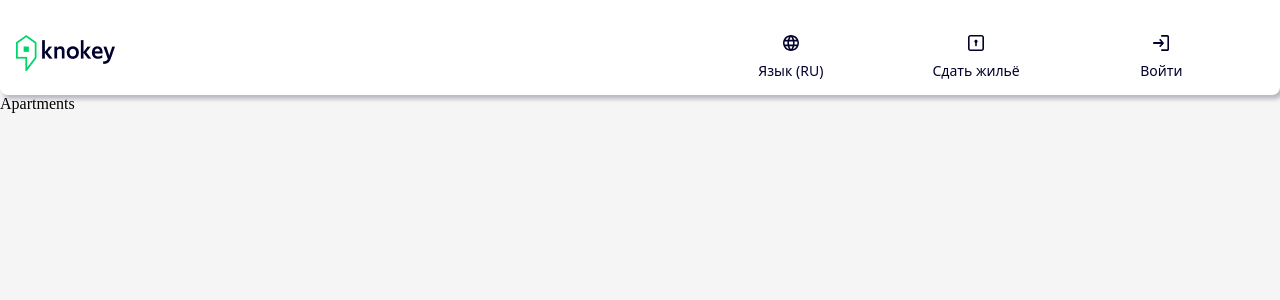
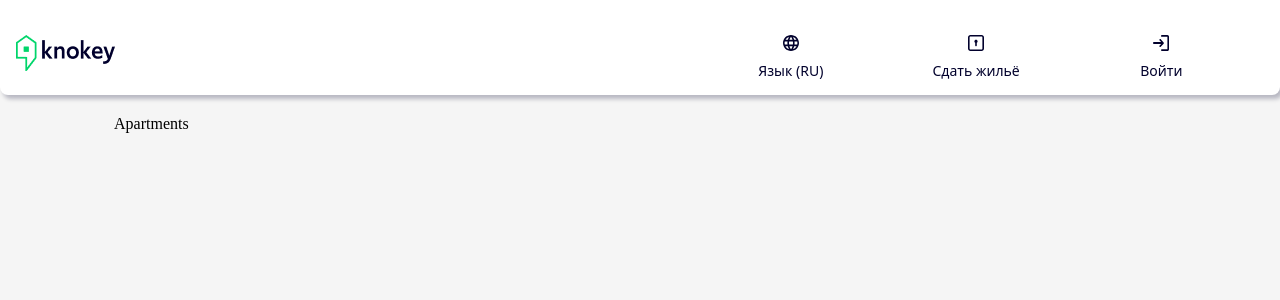
Before and after one commit to ViktorZubtsov/knokey, a Vue app: page /apartments in a window 1280 px wide. Shown: the top 300 px of the page. Built offline with nearby package versions, Linux system fonts and the light colour scheme; a web font is replaced by a local one.

Commit message:
apartments page

```diff
--- a/src/assets/style/index.scss
+++ b/src/assets/style/index.scss
@@ -3,6 +3,7 @@
 * {
   margin: 0;
   padding: 0;
+  box-sizing: border-box;
 }
 body {
   background: $color-white-smoke-10;
@@ -10,3 +11,17 @@ body {
 a {
   text-decoration: none;
 }
+.content {
+  display: flex;
+  flex-direction: column;
+  height: 100vh;
+}
+.container {
+  padding: 20px 0;
+  max-width: 1052px;
+  width: 100%;
+  margin: 0 auto;
+  @media (max-width: 1052px) {
+    padding: 16px;
+  }
+}
--- a/src/layout/main-layout/MainLayout.vue
+++ b/src/layout/main-layout/MainLayout.vue
@@ -1,9 +1,9 @@
 <template>
   <div class="main-layout">
     <main-header />
-    <div class="content">
+    <main class="content">
       <slot name="content" />
-    </div>
+    </main>
   </div>
 </template>
 
--- a/src/views/apartments/Apartments.vue
+++ b/src/views/apartments/Apartments.vue
@@ -1,7 +1,7 @@
 <template>
-  <div>
+  <section class="container apartments">
     Apartments
-  </div>
+  </section>
 </template>
 
 <script lang="ts">
@@ -11,3 +11,7 @@ export default defineComponent({
   name: 'Apartments'
 })
 </script>
+
+<style lang="scss">
+@import "./style.scss";
+</style>
--- /dev/null
+++ b/src/views/apartments/style.scss
@@ -0,0 +1,5 @@
+.apartments {
+  display: grid;
+  grid-template-columns: 1fr;
+  grid-row-gap: 16px;
+}
```
